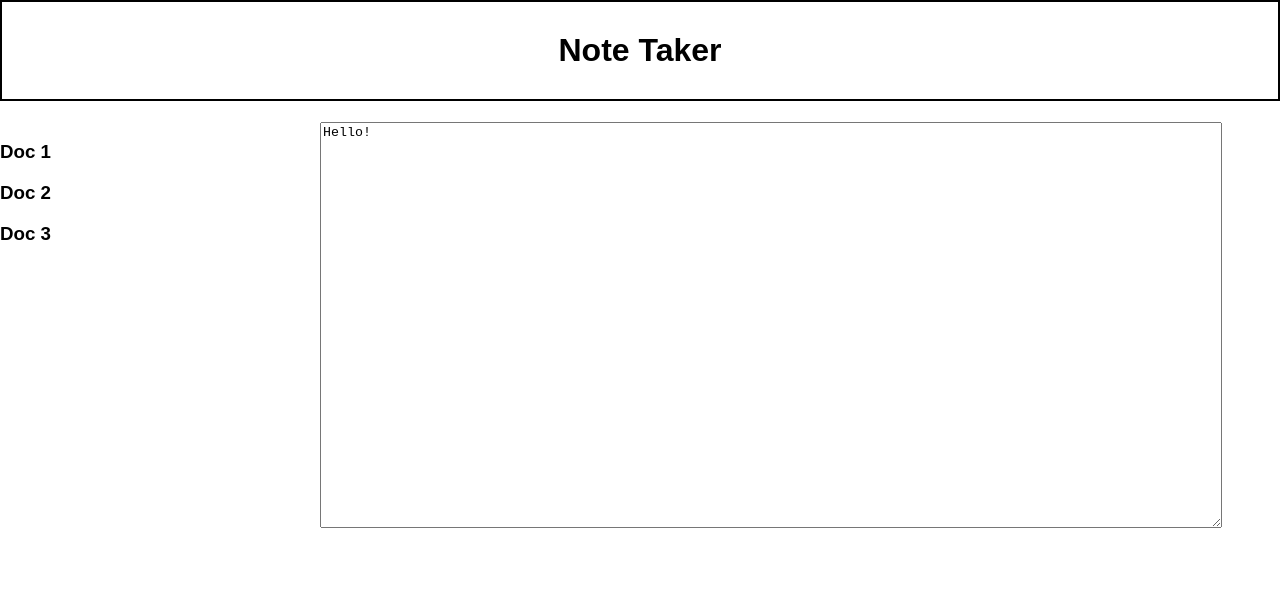
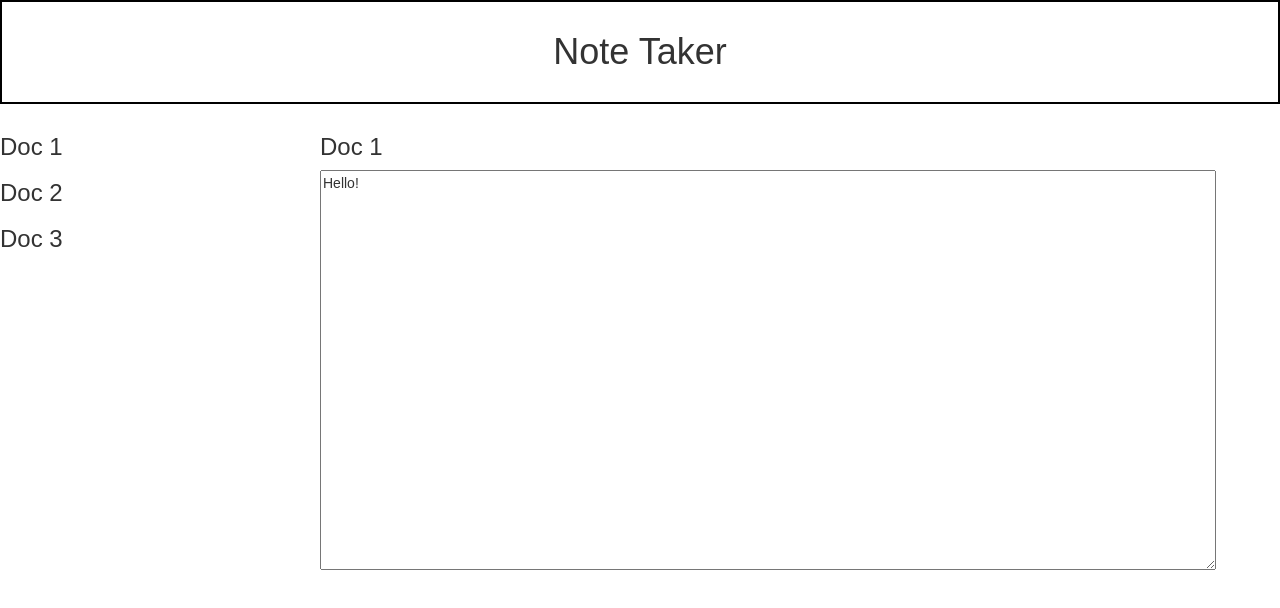
Before and after one commit to s-zimm/react-note-taker, a React (Create React App) app: page / in a window 1280 px wide. Shown: the top 608 px of the page. Built offline with nearby package versions, Linux system fonts and the light colour scheme.

Commit message:
Adds title component to Content component so that user can see which document is being altered

```diff
--- a/public/index.html
+++ b/public/index.html
@@ -10,6 +10,7 @@
     -->
     <link rel="manifest" href="%PUBLIC_URL%/manifest.json">
     <link rel="shortcut icon" href="%PUBLIC_URL%/favicon.ico">
+    <link rel="stylesheet" href="https://cdnjs.cloudflare.com/ajax/libs/twitter-bootstrap/3.3.7/css/bootstrap.min.css">
     <!--
       Notice the use of %PUBLIC_URL% in the tags above.
       It will be replaced with the URL of the `public` folder during the build.
@@ -19,7 +20,7 @@
       work correctly both with client-side routing and a non-root public URL.
       Learn how to configure a non-root public URL by running `npm run build`.
     -->
-    <title>React App</title>
+    <title>Note Taker</title>
   </head>
   <body>
     <noscript>
--- a/src/App.js
+++ b/src/App.js
@@ -28,7 +28,6 @@ class App extends Component {
   }
 
   _setSelectedIndex = (i)  => {
-    console.log(i)
     this.setState({
       selectedIndex: i
     })
@@ -43,6 +42,10 @@ class App extends Component {
     })
   }
 
+  _handleTitleClick = () => {
+    console.log('hi!!')
+  }
+
   render() {
     return (
       <div>
@@ -55,7 +58,7 @@ class App extends Component {
           <Content
             data={this.state.documents[this.state.selectedIndex]}
             handleChange={this._handleTyping}
-            value={'Hi'}
+            handleTitleClick={this._handleTitleClick}
           />
         </div>
       </div>
--- a/src/components/Content.js
+++ b/src/components/Content.js
@@ -13,6 +13,10 @@ class Content extends React.Component {
     render() {
     return (
         <div className="Content">
+        <Title
+            onClick={() => this.props.handleTitleClick()}
+            titleName={this.props.data.title}
+        />
             <textarea className="content-input" type="text" value={this.props.data.content} onChange={this._handleChange.bind(this)} />
         </div>
     )
```
